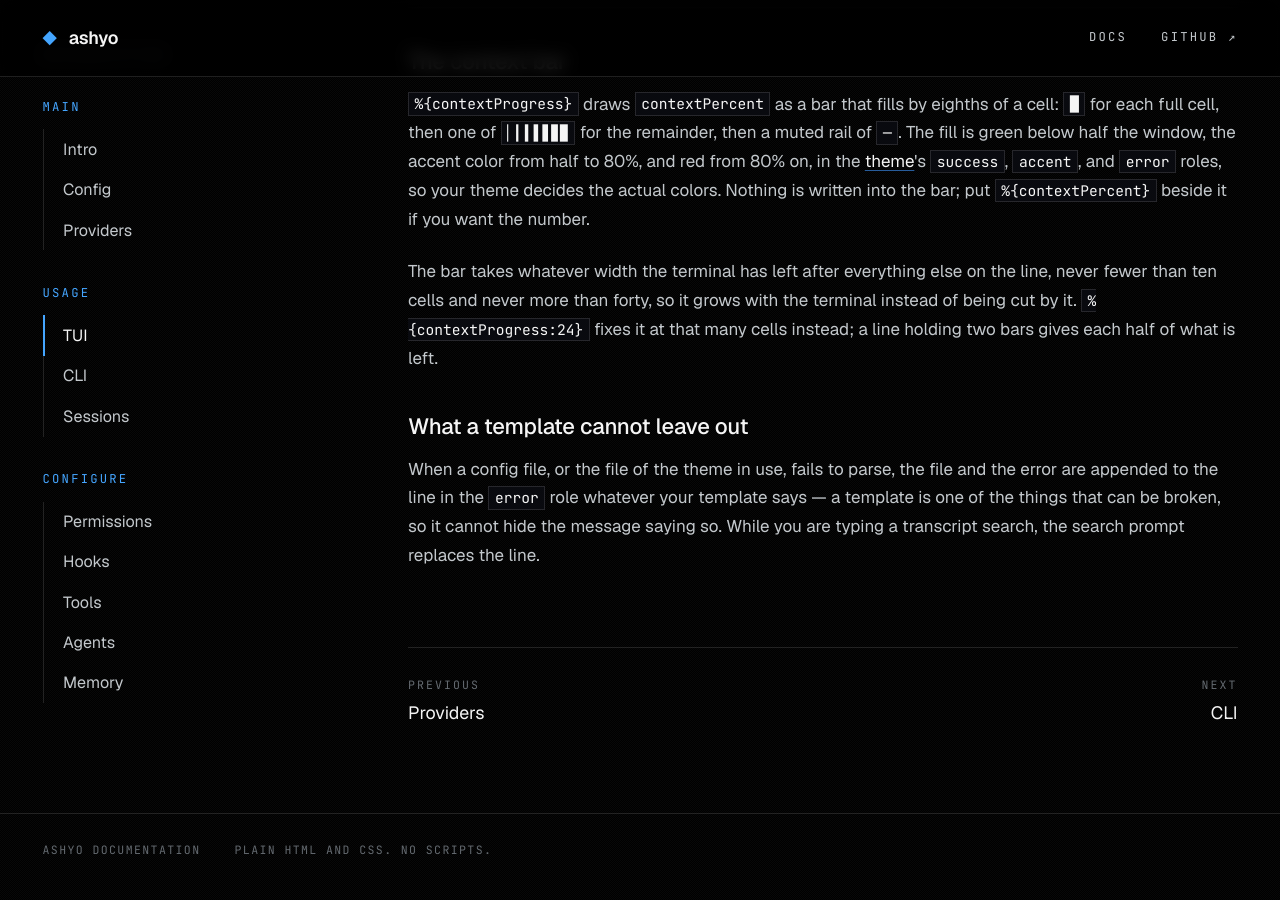
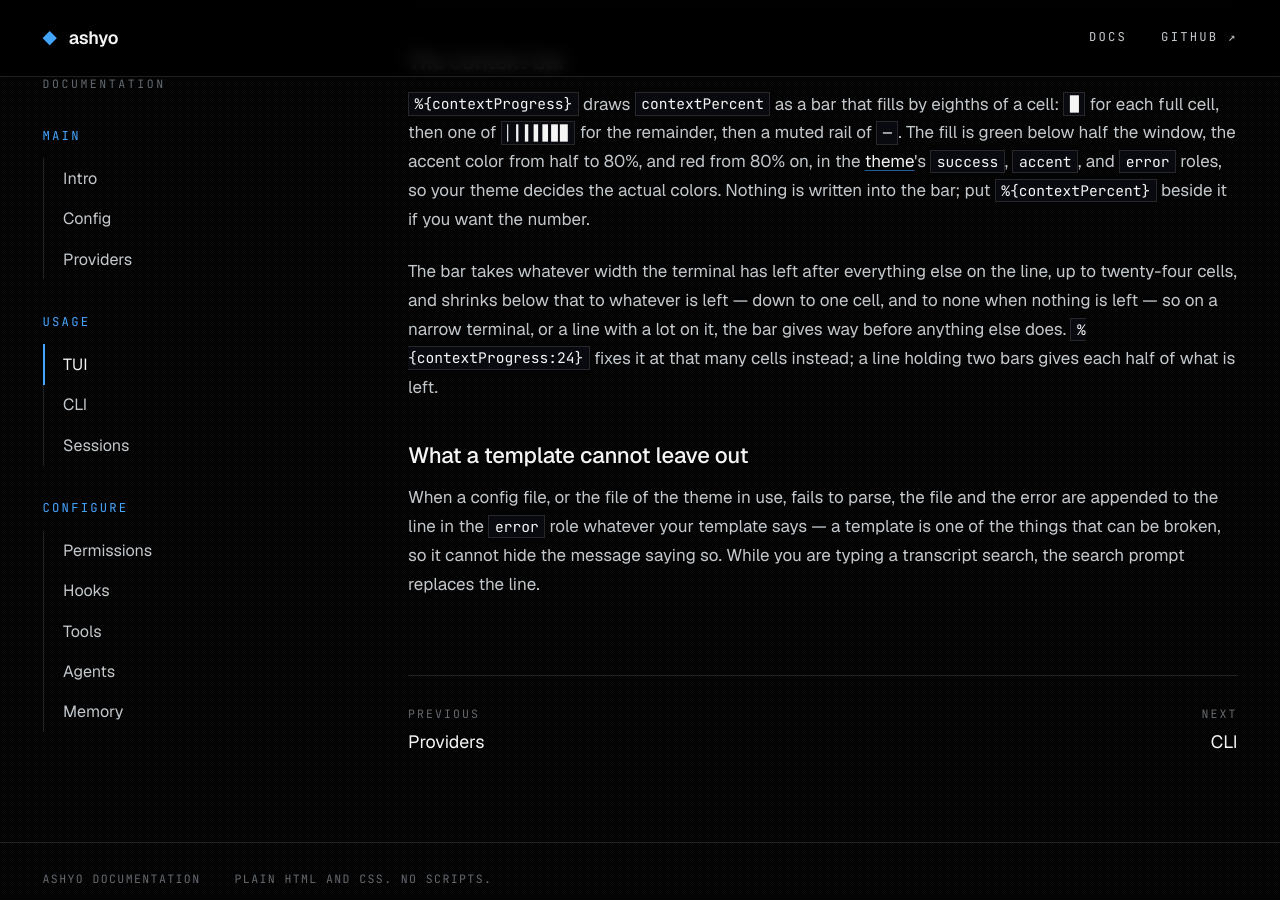
Before and after one commit to ashyo-ai/ashyo-ai.github.io, a Jekyll site: the page built from tui.html, in a window 1280 px wide and 900 px high, scrolled down 30361 px. Built offline with Jekyll 4.4.1, drawn with Linux system fonts in a browser that asks for light colours; some of the changed text lies outside the part shown.

Commit message:
feat(statusline): cap the bar at two dozen cells and let it shrink to nothing

```diff
--- a/tui.html
+++ b/tui.html
@@ -275,7 +275,7 @@ Total: 10,671,038</pre>
 
 <h2 id="status-line">Status line</h2>
 <p>The status line is yours to write. <a href="config.html#schema"><code>tui.statusLine</code></a> is a template — literal text with placeholders in it — drawn once per frame and cut at the terminal's width with no mark. Write nothing and you get the default:</p>
-<pre class="terminal">~/code/go/ashyo · GPT 5.6 Luna · xhigh · advisor ready                            237.4k / 1m █████████▍──────────────────────────────</pre>
+<pre class="terminal">~/code/go/ashyo · GPT 5.6 Luna · xhigh · advisor ready                                            237.4k / 1m █████▋──────────────────</pre>
 <p>which is this template:</p>
 <pre class="terminal">%{color:user %{projectDir}} %{color:muted %{separator}} %{color:accent %{modelName}}%{if:effort  %{color:muted %{separator}} %{effort}}%{if:advisor  %{color:muted %{separator}} advisor %{advisor}}%{if:mode  %{color:muted %{separator}} %{mode}}%{right}%{contextTokens} / %{contextMaxTokens} %{contextProgress}</pre>
 <p>Reading across: the project directory, in the theme's <code>user</code> blue; the model as the <a href="#model-catalog">catalog</a> names it, in the accent color; the <a href="#reasoning-effort">reasoning effort</a> your next request carries; the <a href="agents.html#advisor">advisor</a>'s state, when you have one; and <code>plan</code> when you are <a href="#plan-mode">planning</a> — each after a muted <a href="config.html#schema"><code>tui.statusSeparator</code></a>. Then, against the right edge: what the model read on its last answer — on a long turn, on its latest block — against the window it read into, and the same as a <a href="#status-line-bar">bar</a>. With no advisor and no plan the left part ends at the model.</p>
@@ -323,7 +323,7 @@ Total: 10,671,038</pre>
 
 <h3 id="status-line-bar">The context bar</h3>
 <p><code>%{contextProgress}</code> draws <code>contextPercent</code> as a bar that fills by eighths of a cell: <code>█</code> for each full cell, then one of <code>▏▎▍▌▋▊▉</code> for the remainder, then a muted rail of <code>─</code>. The fill is green below half the window, the accent color from half to 80%, and red from 80% on, in the <a href="#themes">theme</a>'s <code>success</code>, <code>accent</code>, and <code>error</code> roles, so your theme decides the actual colors. Nothing is written into the bar; put <code>%{contextPercent}</code> beside it if you want the number.</p>
-<p>The bar takes whatever width the terminal has left after everything else on the line, never fewer than ten cells and never more than forty, so it grows with the terminal instead of being cut by it. <code>%{contextProgress:24}</code> fixes it at that many cells instead; a line holding two bars gives each half of what is left.</p>
+<p>The bar takes whatever width the terminal has left after everything else on the line, up to twenty-four cells, and shrinks below that to whatever is left — down to one cell, and to none when nothing is left — so on a narrow terminal, or a line with a lot on it, the bar gives way before anything else does. <code>%{contextProgress:24}</code> fixes it at that many cells instead; a line holding two bars gives each half of what is left.</p>
 
 <h3 id="status-line-errors">What a template cannot leave out</h3>
 <p>When a config file, or the file of the theme in use, fails to parse, the file and the error are appended to the line in the <code>error</code> role whatever your template says — a template is one of the things that can be broken, so it cannot hide the message saying so. While you are typing a transcript search, the search prompt replaces the line.</p>
```
